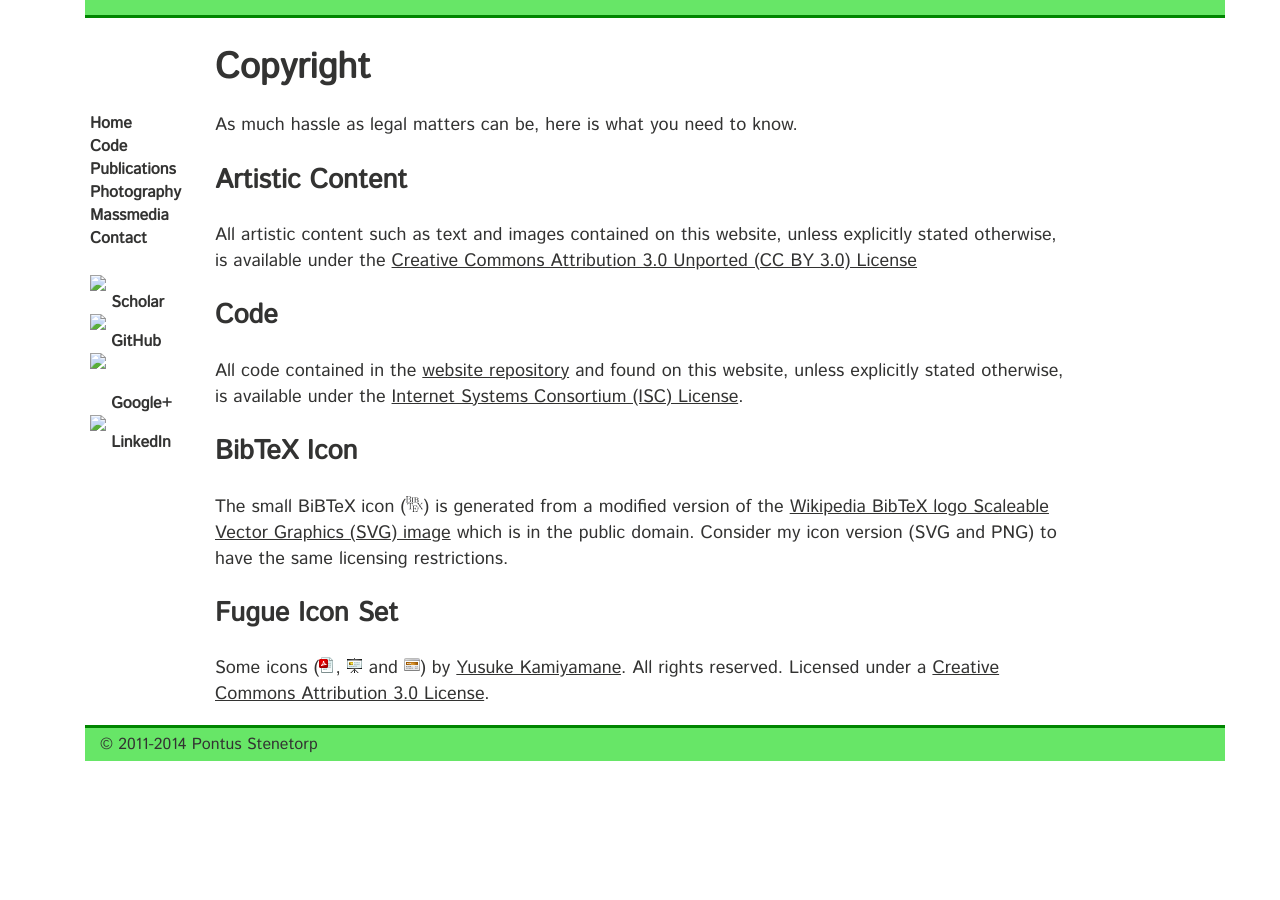
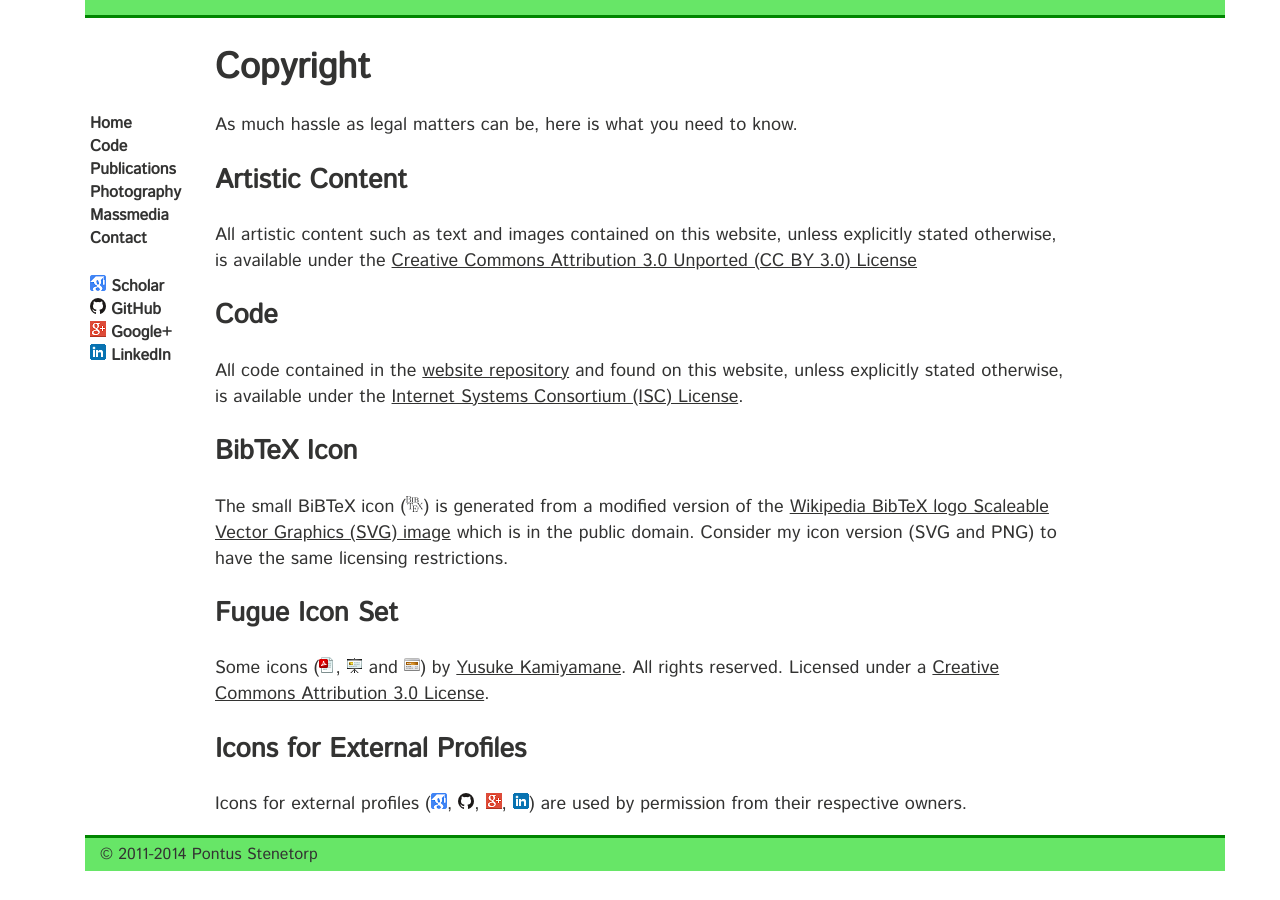
Before and after one commit to gbouchar/ninjin.github.io, a Jekyll site: the page built from copyright.md, in a window 1280 px wide. Built offline with Jekyll 4.4.1, drawn with Linux system fonts in a browser that asks for light colours; some web fonts are replaced; Markdown is read by kramdown in place of the engine named in the settings.

Commit message:
Hosting external profile icons

```diff
--- a/_includes/elsewhere.html
+++ b/_includes/elsewhere.html
@@ -1,27 +1,26 @@
-<!-- Is linking the favicons like this bad practice? -->
 <a target="_blank"
     href="http://scholar.google.com/citations?user=5t495QgAAAAJ">
-<img class="favicon" alt="Scholar" src="https://s2.googleusercontent.com/s2/favicons?alt=p&amp;domain=scholar.google.com"/>
+<img class="favicon" alt="Scholar" src="img/elsewhere/scholar.png"/>
 Scholar
 </a>
 
 <br/>
 
 <a target="_blank" href="https://github.com/ninjin">
-<img class="favicon" alt="GitHub" src="https://s2.googleusercontent.com/s2/favicons?alt=p&amp;domain=github.com"/>
+<img class="favicon" alt="GitHub" src="img/elsewhere/github.png"/>
 GitHub
 </a>
 
 <br/>
 
 <a target="_blank" href="https://plus.google.com/114130072591142332747/about">
-<img class="favicon" alt="Google Plus" src="https://plus.google.com/favicon.ico"/>
+<img class="favicon" alt="Google Plus" src="img/elsewhere/plus.png"/>
 Google+
 </a>
 
 <br/>
 
 <a target="_blank" href="http://jp.linkedin.com/in/pontusstenetorp">
-<img class="favicon" alt="LinkedIn" src="https://s2.googleusercontent.com/s2/favicons?alt=p&amp;domain=linkedin.com"/>
+<img class="favicon" alt="LinkedIn" src="img/elsewhere/linkedin.png"/>
 LinkedIn
 </a>
--- a/copyright.md
+++ b/copyright.md
@@ -32,6 +32,13 @@ and ![Poster Icon][poster_icon]) by [Yusuke Kamiyamane][fugue].
 All rights reserved. Licensed under a
 [Creative Commons Attribution 3.0 License][ccby3.0].
 
+## Icons for External Profiles ##
+
+Icons for external profiles (![Google Scholar Icon][scholar_icon],
+![GitHub Icon][github_icon], ![Google+ Icon][plus_icon],
+![LinkedIn Icon][linkedin_icon]) are used by permission from their respective
+owners.
+
 <!-- Links -->
 [ccby3.0]: https://creativecommons.org/licenses/by/3.0/
 [website_repo]: https://github.com/ninjin/ninjin.github.com
@@ -42,3 +49,7 @@ All rights reserved. Licensed under a
 [slides_icon]: img/fugue/projection-screen-presentation.png
 [poster_icon]: img/fugue/application-blog.png
 [fugue]: http://p.yusukekamiyamane.com/
+[scholar_icon]: img/elsewhere/scholar.png
+[github_icon]: img/elsewhere/github.png
+[plus_icon]: img/elsewhere/plus.png
+[linkedin_icon]: img/elsewhere/linkedin.png
```
Also changed, not shown: img/elsewhere/github.png (added), img/elsewhere/linkedin.png (added), img/elsewhere/plus.png (added), img/elsewhere/scholar.png (added).
